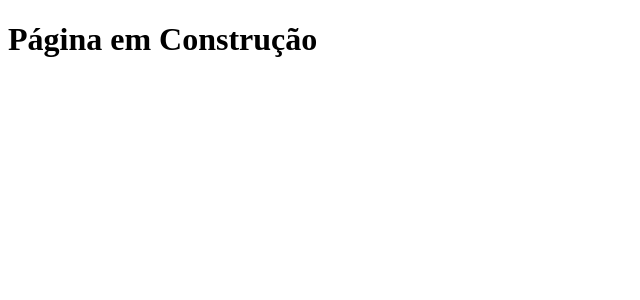
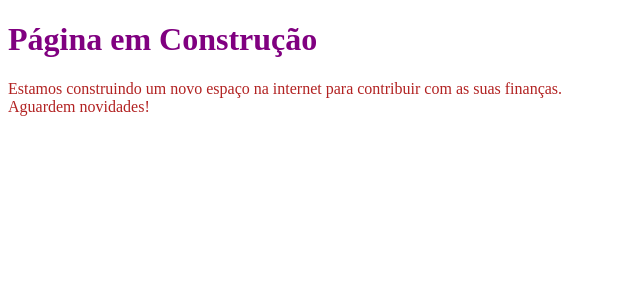
Before and after one commit to gilvanreis/clone-tabnews, a Next.js app: page / in a window 1280 px wide. Shown: the top 300 px of the page, without its empty margins (0-640 px from the left). Built offline with nearby package versions, Linux system fonts and the light colour scheme.

Commit message:
alterando style da página em construção

```diff
--- a/pages/index.js
+++ b/pages/index.js
@@ -1,5 +1,13 @@
 function Home() {
-  return <h1> Página em Construção </h1>;
+  return (
+    <div>
+      <h1 style={{ color: "purple" }}>Página em Construção</h1>
+      <p style={{ color: "#B22222" }}>
+        Estamos construindo um novo espaço na internet para contribuir com as
+        suas finanças.
+        <br /> Aguardem novidades!
+      </p>
+    </div>
+  );
 }
-
 export default Home;
```
